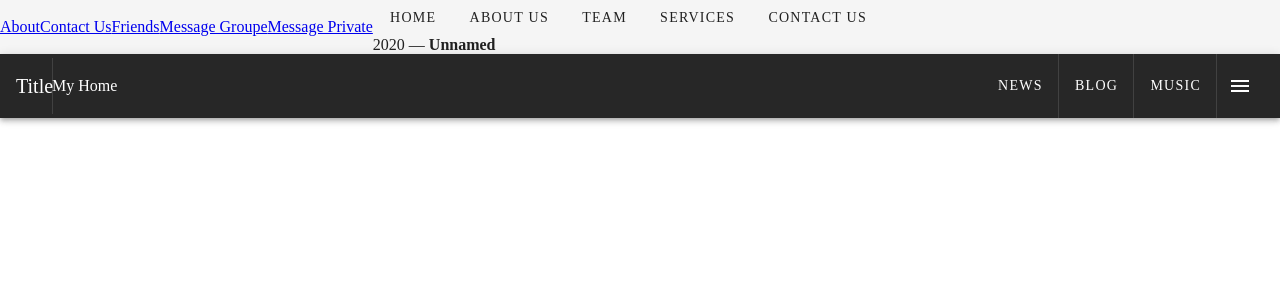
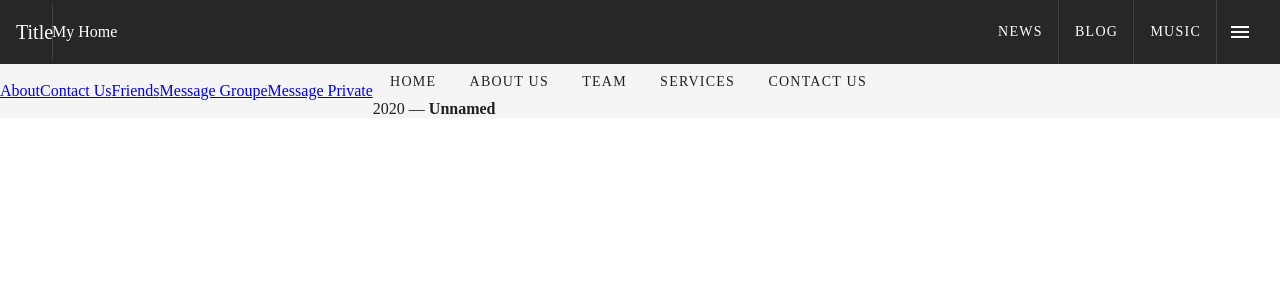
Before and after one commit to SacleuxBenoit/testvuejs, a Vue app in the folder testvuejs/: page /Friends in a window 1280 px wide. Shown: the top 300 px of the page. Built offline with nearby package versions, Linux system fonts and the light colour scheme.

Commit message:
change the Header with the Footer in Friends.vue

```diff
--- a/testvuejs/src/views/Friends.vue
+++ b/testvuejs/src/views/Friends.vue
@@ -1,7 +1,7 @@
 <template>
   <div class="home">
+    <Header/>
     <Footer />
-    <Header/>
   </div>
 </template>
 
```
